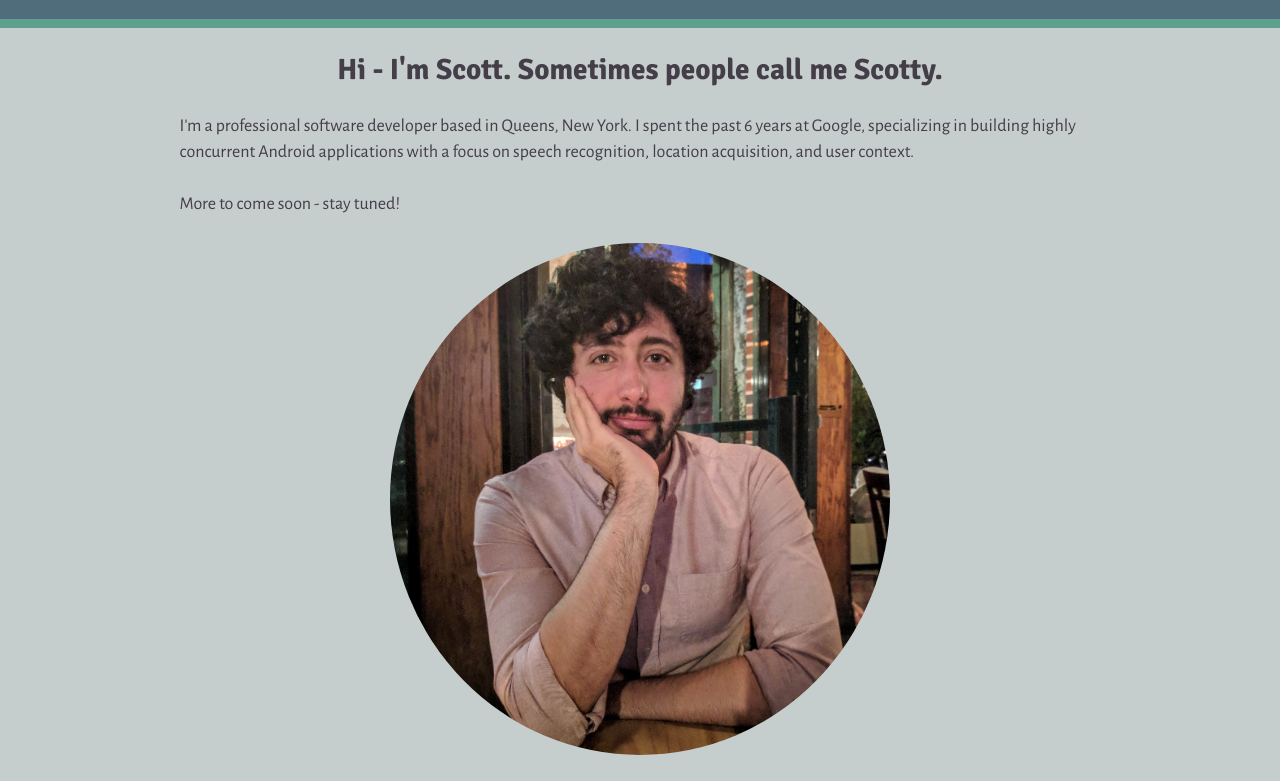
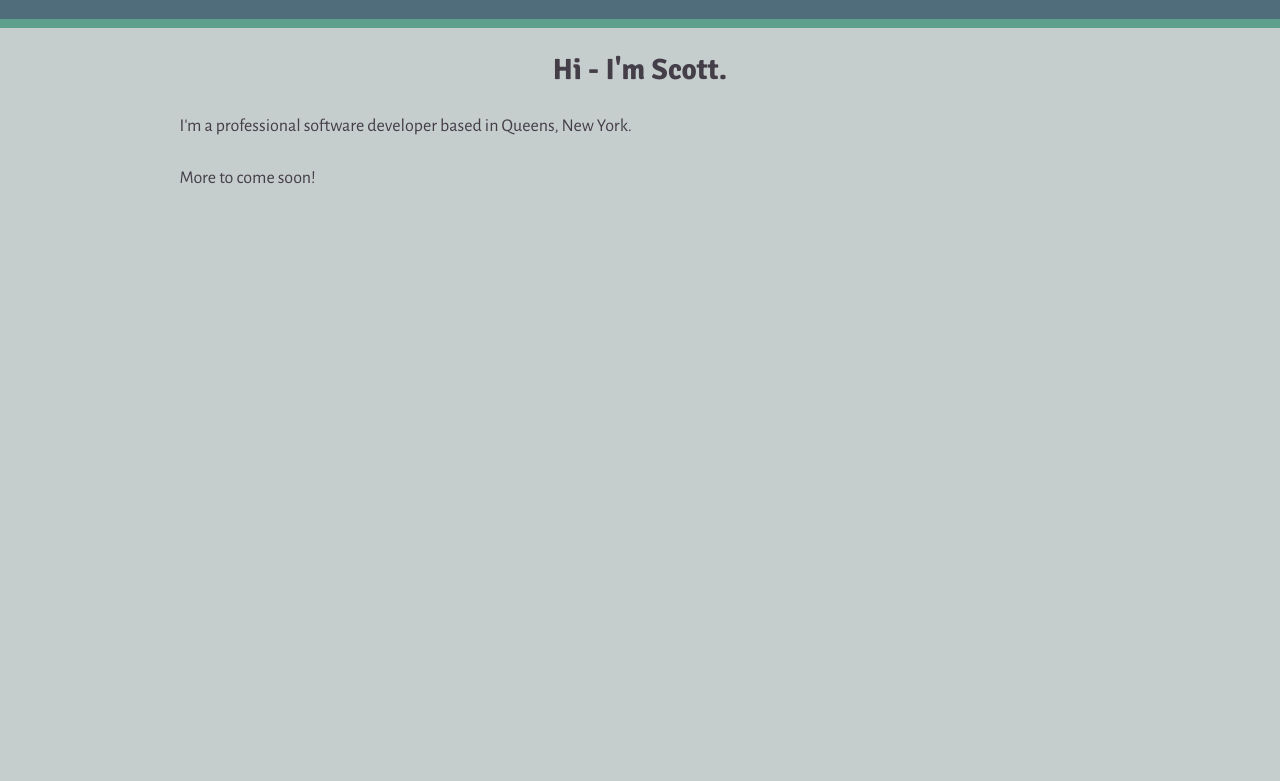
Before and after one commit to scooternew/scooternew, a Gatsby site: page / in a window 1280 px wide. Shown: the part 132-913 px from the top of the page. After the commit the page ends 800 px from the top, so only its background shows below. Built offline with nearby package versions, Linux system fonts and the light colour scheme; Gatsby itself is replaced by a stand-in of ours.

Commit message:
Remove old info and remove personal image.

```diff
--- a/src/pages/index.js
+++ b/src/pages/index.js
@@ -8,15 +8,10 @@ import SEO from "../components/seo"
 const IndexPage = () => (
   <Layout>
     <SEO title="Home" />
-    <h2 style={{textAlign: `center`}}>Hi - I&#39;m Scott. Sometimes people call me Scotty.</h2>
-    <p>I&#39;m a professional software developer based in Queens, New York. I spent the past 6 years at Google, specializing
-        in building highly concurrent Android applications with a focus on speech recognition, location acquisition,
-        and user context.
+    <h2 style={{textAlign: `center`}}>Hi - I&#39;m Scott.</h2>
+    <p>I&#39;m a professional software developer based in Queens, New York.
     </p>
-    <p>More to come soon - stay tuned!</p>
-    <div style={{ maxWidth: `500px`, marginBottom: `1.45rem`, margin: `0 auto`}}>
-      <Image />
-    </div>
+    <p>More to come soon!</p>
   </Layout>
 )
 
```
